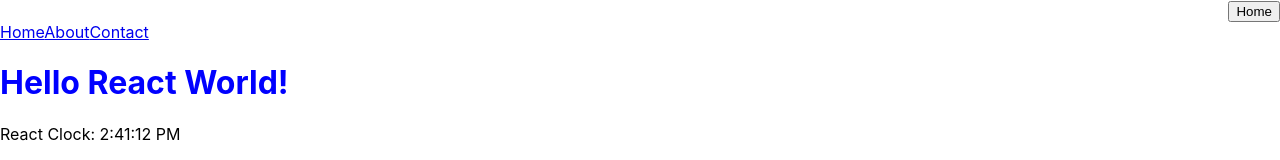
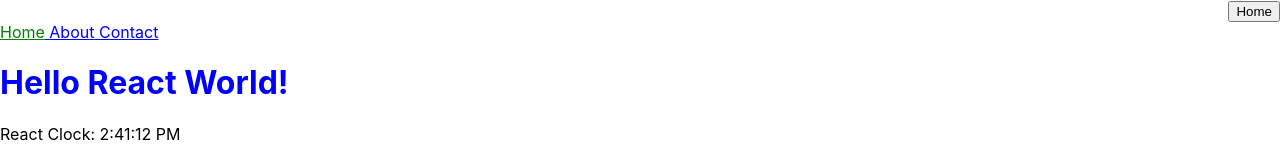
Before and after one commit to elyngoms/separateconcern, a React (Create React App) app: page / in a window 1280 px wide. Shown: the top 160 px of the page. Built offline with nearby package versions, Linux system fonts and the light colour scheme.

Commit message:
Active link

```diff
--- a/src/components/Header.js
+++ b/src/components/Header.js
@@ -1,7 +1,6 @@
 import React from "react";
-import { Link } from "react-router-dom";
+import { Link, NavLink } from "react-router-dom";
 import HomeButton from "./HomeButton";
-
 function Header() {
   return (
     <div>
@@ -9,9 +8,33 @@ function Header() {
         <HomeButton />
       </div>
       <div>
-        <Link to="/">Home</Link>
-        <Link to="/about">About</Link>
-        <Link to="/contact">Contact</Link>
+        <NavLink
+          style={({ isActive }) =>
+            isActive ? { color: "green" } : { color: "blue" }
+          }
+          to="/"
+        >
+          {" "}
+          Home
+        </NavLink>
+        <NavLink
+          style={({ isActive }) =>
+            isActive ? { color: "green" } : { color: "blue" }
+          }
+          to="/about"
+        >
+          {" "}
+          About
+        </NavLink>
+        <NavLink
+          style={({ isActive }) =>
+            isActive ? { color: "green" } : { color: "blue" }
+          }
+          to="/contact"
+        >
+          {" "}
+          Contact
+        </NavLink>
       </div>
     </div>
   );
```
